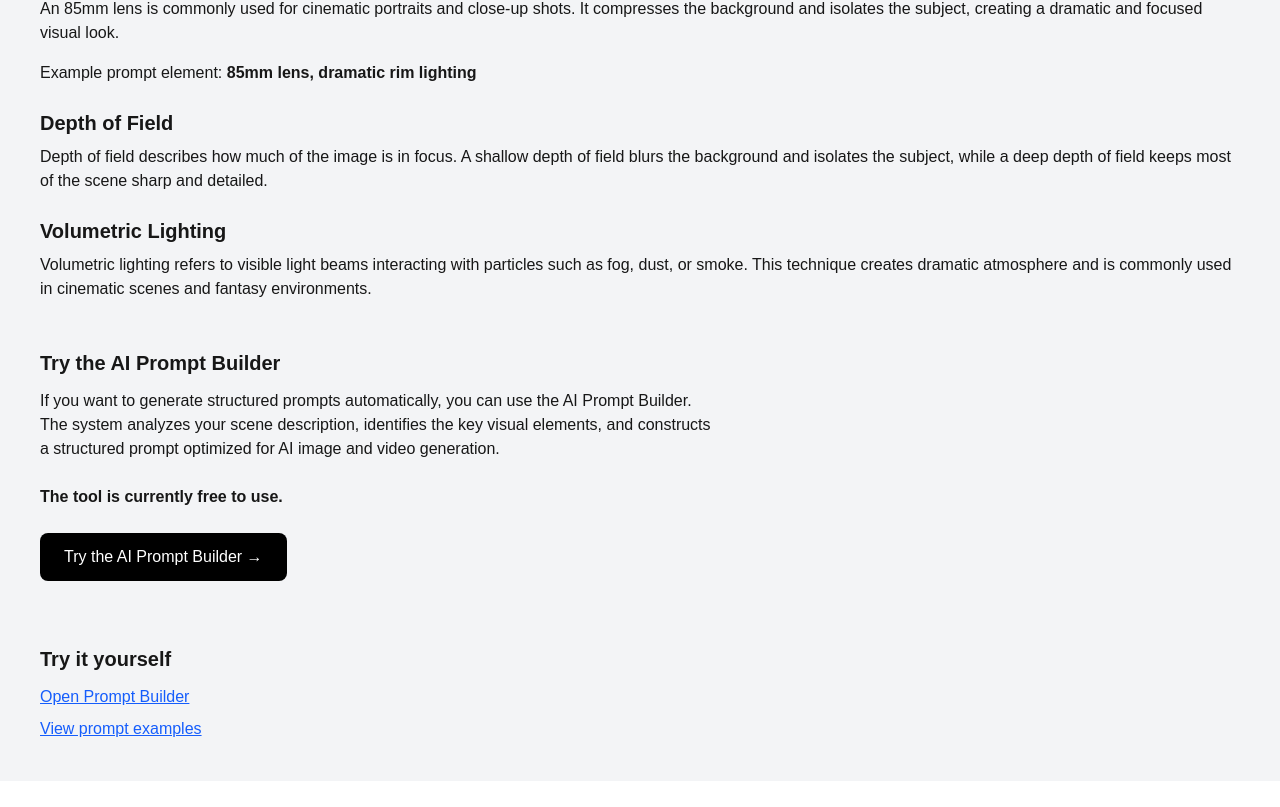
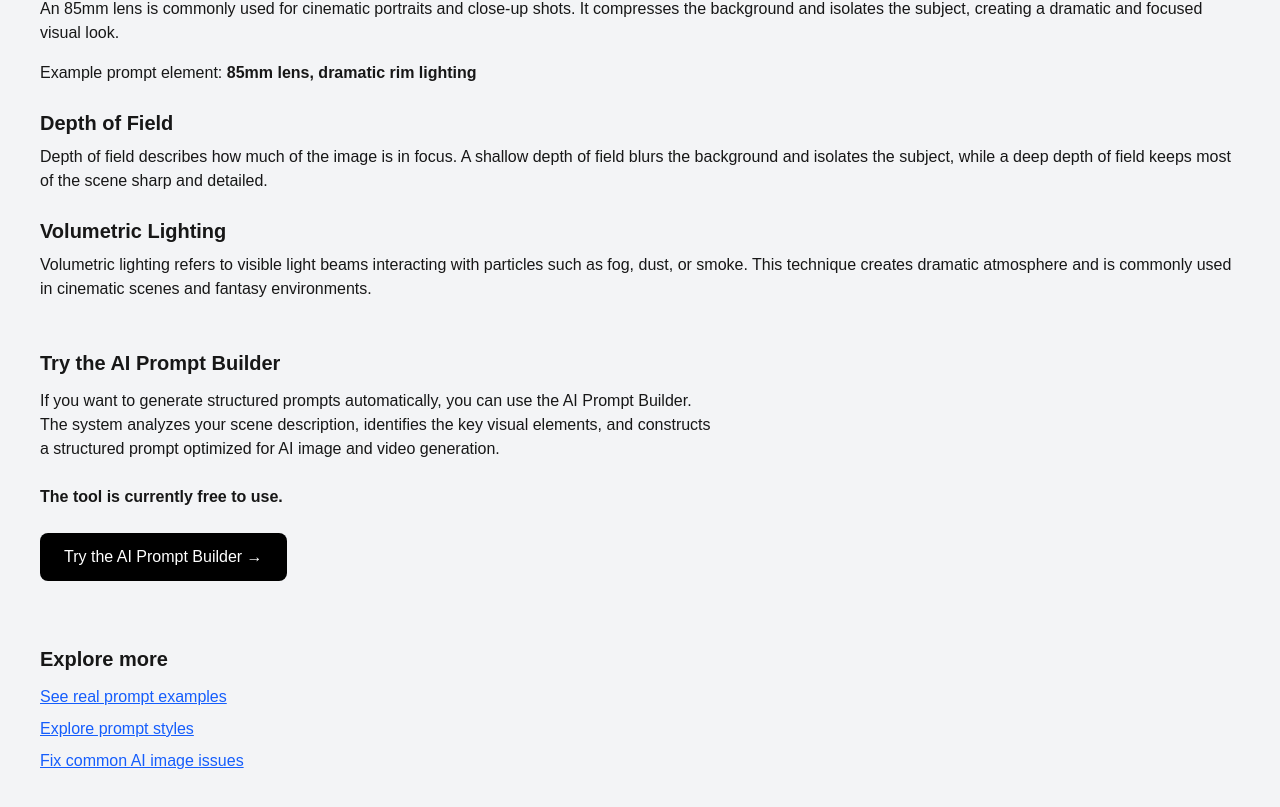
Before and after one commit to amerind369/cinematic-prompt-engine, a Next.js app: page /how-to-write-ai-prompts in a window 1280 px wide. Shown: the part 2179-2986 px from the top of the page. Before the commit the page ends 2960 px from the top, so only its background shows below. Built offline with nearby package versions, Linux system fonts and the light colour scheme.

Commit message:
Update page.tsx

```diff
--- a/app/how-to-write-ai-prompts/page.tsx
+++ b/app/how-to-write-ai-prompts/page.tsx
@@ -188,20 +188,29 @@ Try the AI Prompt Builder →
       <div className="mt-16">
 
   <h3 className="text-xl font-semibold mb-3">
-    Try it yourself
+    Explore more
   </h3>
 
   <ul className="text-blue-600 underline space-y-2">
+
     <li>
-      <a href="/">
-        Open Prompt Builder
+      <a href="/examples">
+        See real prompt examples
       </a>
     </li>
+
     <li>
-      <a href="/examples">
-        View prompt examples
+      <a href="/styles">
+        Explore prompt styles
       </a>
     </li>
+
+    <li>
+      <a href="/problems">
+        Fix common AI image issues
+      </a>
+    </li>
+
   </ul>
 
 </div>
```
